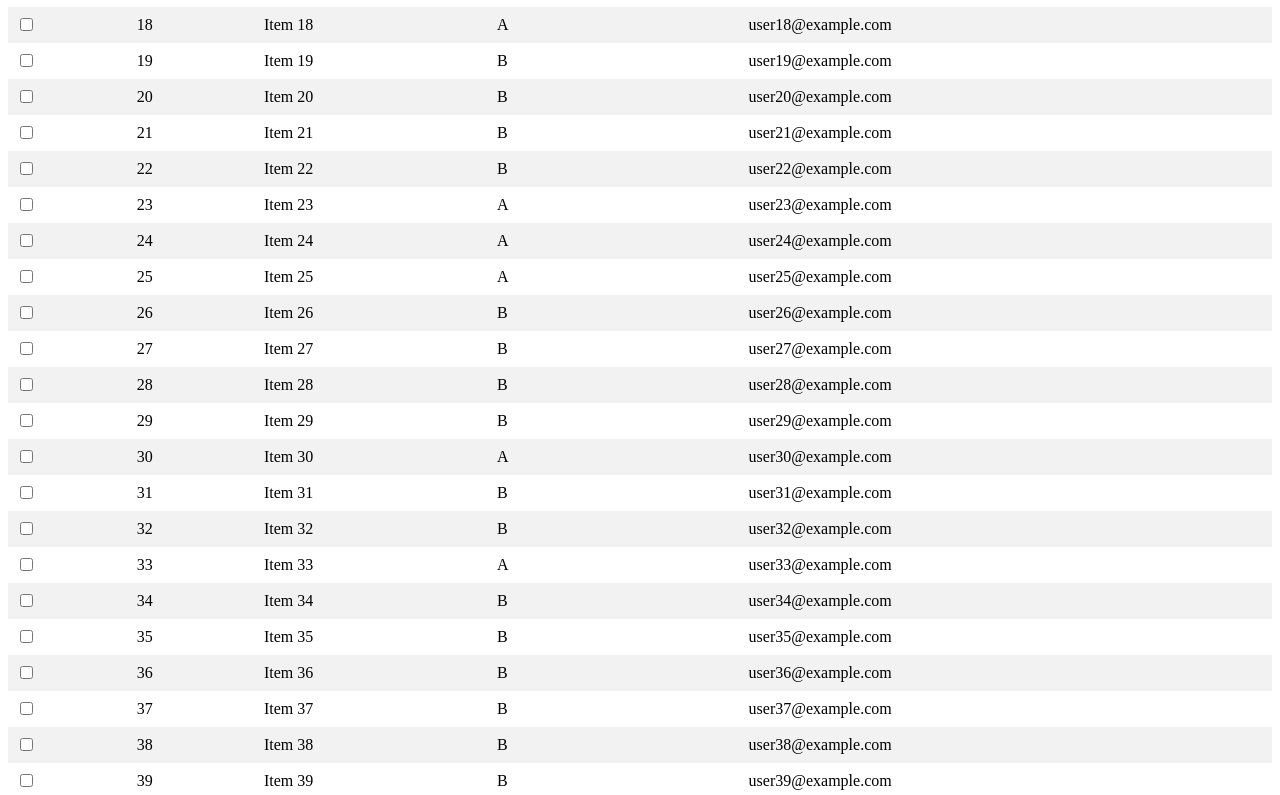
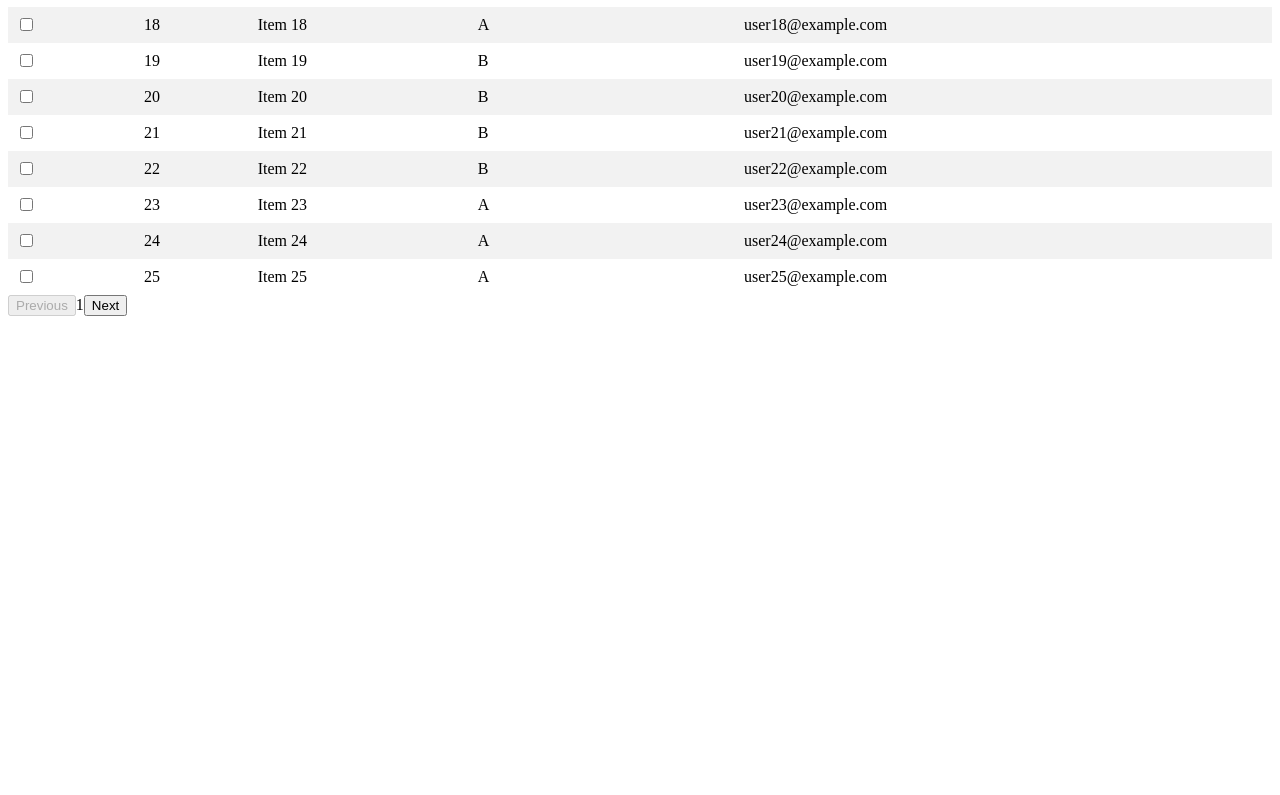
Before and after one commit to cs0931/react-reusable-table, a React (Vite) app: page / in a window 1280 px wide. Shown: the part 668-1463 px from the top of the page. After the commit the page ends 992 px from the top, so only its background shows below. Built offline with nearby package versions, Linux system fonts and the light colour scheme.

Commit message:
pagination in

```diff
--- a/src/App.jsx
+++ b/src/App.jsx
@@ -4,6 +4,8 @@ const Table = () => {
   const [data, setData] = useState([]);
   const [loading, setLoading] = useState(false);
   const [searchTerm, setSearchTerm] = useState("");
+  const [currentPage, setCurrentPage] = useState(1);
+  const [itemsPerPage] = useState(25);
 
   useEffect(() => {
     setLoading(true);
@@ -20,6 +22,11 @@ const Table = () => {
       setLoading(false);
     }, 1000);
   }, []);
+
+  // Pagination
+  const indexOfLastItem = currentPage * itemsPerPage;
+  const indexOfFirstItem = indexOfLastItem - itemsPerPage;
+  const currentItems = data.slice(indexOfFirstItem, indexOfLastItem);
 
   return (
     <div>
@@ -43,7 +50,7 @@ const Table = () => {
             </tr>
           </thead>
           <tbody>
-            {data.map((item) => (
+            {currentItems.map((item) => (
               <tr key={item.id}>
                 <td>
                   <input type="checkbox" />
@@ -57,6 +64,21 @@ const Table = () => {
           </tbody>
         </table>
       )}
+      <div>
+        <button
+          onClick={() => setCurrentPage((currentPage) => currentPage - 1)}
+          disabled={currentPage === 1}
+        >
+          Previous
+        </button>
+        <span>{currentPage}</span>
+        <button
+          onClick={() => setCurrentPage((currentPage) => currentPage + 1)}
+          disabled={indexOfLastItem >= data.length}
+        >
+          Next
+        </button>
+      </div>
     </div>
   );
 };
```
